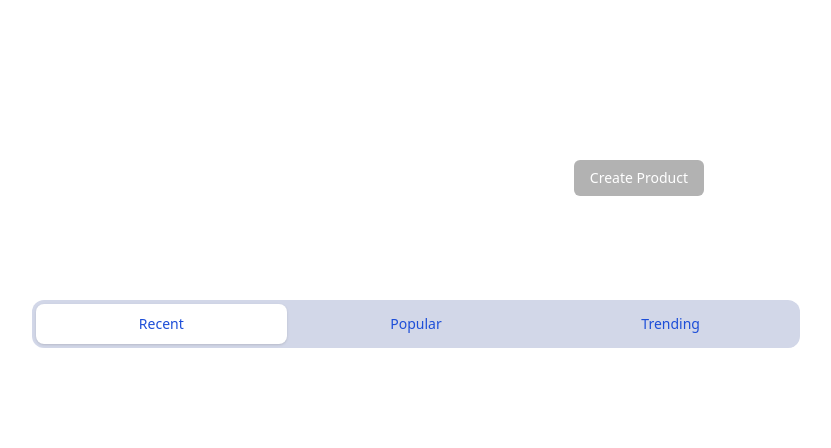
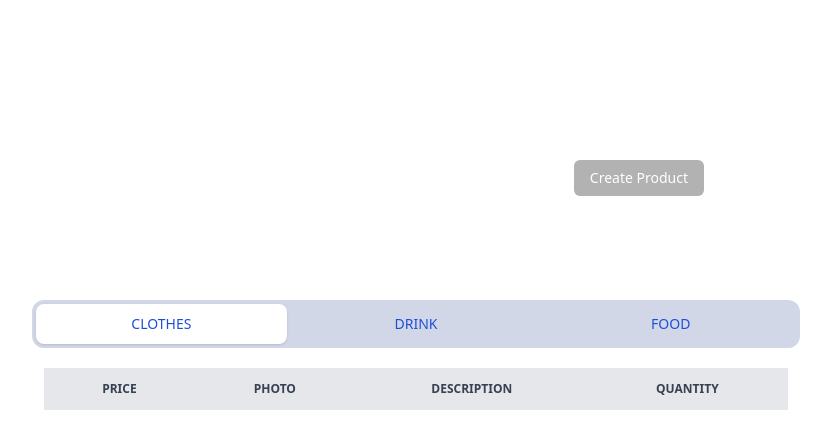
Before and after one commit to sevvalsaygat/product-management-panel-app, a Next.js app: page / in a window 1280 px wide. Shown: the top 448 px of the page, without its empty margins (224-1055 px from the left). Built offline with nearby package versions, Linux system fonts and the light colour scheme.

Commit message:
feat: add product table to tabs

```diff
--- a/components/ProductForm/Clothes.tsx
+++ b/components/ProductForm/Clothes.tsx
@@ -1,4 +1,7 @@
 /* eslint-disable @next/next/no-img-element */
+import { useState } from 'react';
+import Link from 'next/link';
+
 import { useForm } from 'react-hook-form';
 
 import { useProducts } from '@hooks';
@@ -22,6 +25,7 @@ const Clothes = ({}: ClothesPropTypes) => {
     handleSubmit,
     control,
     watch,
+    reset,
     formState: { errors },
   } = useForm<FormTypes>();
 
@@ -37,6 +41,8 @@ const Clothes = ({}: ClothesPropTypes) => {
       quantity: data.quantity,
       type: ProductType.CLOTHES,
     } as ClothesProductType);
+
+    reset();
   };
 
   return (
--- a/components/ProductForm/Drink.tsx
+++ b/components/ProductForm/Drink.tsx
@@ -22,6 +22,7 @@ const Drink = ({}: DrinkPropTypes) => {
     handleSubmit,
     control,
     watch,
+    reset,
     formState: { errors },
   } = useForm<FormTypes>();
 
@@ -37,6 +38,8 @@ const Drink = ({}: DrinkPropTypes) => {
       quantity: data.quantity,
       type: ProductType.DRINK,
     } as DrinkProductType);
+
+    reset();
   };
 
   return (
--- a/components/ProductForm/Food.tsx
+++ b/components/ProductForm/Food.tsx
@@ -22,6 +22,7 @@ const Food = ({}: FoodPropTypes) => {
     handleSubmit,
     control,
     watch,
+    reset,
     formState: { errors },
   } = useForm<FormTypes>();
 
@@ -37,6 +38,8 @@ const Food = ({}: FoodPropTypes) => {
       quantity: data.quantity,
       type: ProductType.FOOD,
     } as FoodProductType);
+
+    reset();
   };
 
   return (
--- a/components/ProductTable/index.tsx
+++ b/components/ProductTable/index.tsx
@@ -1,6 +1,4 @@
 /* eslint-disable @next/next/no-img-element */
-import { useState } from 'react';
-
 import { Tab } from '@headlessui/react';
 
 import { useProducts } from '@hooks';
@@ -20,10 +18,24 @@ const Table = ({}: TablePropTypes) => {
     return products.filter(Boolean).join(' ');
   }
 
-  const [categories] = useState({
-    Recent: [{}],
-    Popular: [{}],
-    Trending: [{}],
+  const categories: {
+    CLOTHES: ClothesProductType[];
+    DRINK: DrinkProductType[];
+    FOOD: FoodProductType[];
+  } = {
+    CLOTHES: [],
+    DRINK: [],
+    FOOD: [],
+  };
+
+  products.forEach((product) => {
+    if (product.type === ProductType.CLOTHES) {
+      categories.CLOTHES.push(product as ClothesProductType);
+    } else if (product.type === ProductType.DRINK) {
+      categories.DRINK.push(product as DrinkProductType);
+    } else if (product.type === ProductType.FOOD) {
+      categories.FOOD.push(product as FoodProductType);
+    }
   });
 
   return (
@@ -47,14 +59,74 @@ const Table = ({}: TablePropTypes) => {
             ))}
           </Tab.List>
           <Tab.Panels className="mt-2">
-            {Object.values(categories).map((posts, idx) => (
+            {Object.values(categories).map((category, idx) => (
               <Tab.Panel
                 key={idx}
                 className={classNames(
                   'rounded-xl bg-white p-3',
                   'ring-white ring-opacity-60 ring-offset-2 ring-offset-blue-400 focus:outline-none focus:ring-2',
                 )}
-              ></Tab.Panel>
+              >
+                <table className="max-w-3xl w-full border">
+                  <thead className="text-xs text-gray-700 bg-gray-200 dark:text-gray-700">
+                    <tr>
+                      {category[0]?.type === ProductType.CLOTHES && (
+                        <>
+                          <th scope="col" className="px-6 py-5">
+                            SIZE
+                          </th>
+                          <th scope="col" className="px-6 py-3">
+                            COLOR
+                          </th>
+                        </>
+                      )}
+                      {category[0]?.type === ProductType.FOOD && (
+                        <>
+                          <th scope="col" className="px-6 py-3">
+                            WEIGHT
+                          </th>
+                          <th scope="col" className="px-6 py-3">
+                            BRAND {/* Eklediğimiz sütun */}
+                          </th>
+                        </>
+                      )}
+                      {category[0]?.type === ProductType.DRINK && (
+                        <>
+                          <th scope="col" className="px-6 py-3">
+                            LITER
+                          </th>
+                          <th scope="col" className="px-6 py-3">
+                            BRAND {/* Eklediğimiz sütun */}
+                          </th>
+                        </>
+                      )}
+                      <th scope="col" className="px-6 py-3">
+                        PRICE
+                      </th>
+                      <th scope="col" className="px-6 py-3">
+                        PHOTO
+                      </th>
+                      <th scope="col" className="px-6 py-3">
+                        DESCRIPTION
+                      </th>
+                      <th scope="col" className="px-6 py-3">
+                        QUANTITY
+                      </th>
+                    </tr>
+                  </thead>
+                  <tbody>
+                    {category.map((product) => {
+                      if (product.type === ProductType.CLOTHES) {
+                        return <ClothesItem key={product.id} product={product as ClothesProductType} />;
+                      }
+                      if (product.type === ProductType.DRINK) {
+                        return <DrinkItem key={product.id} product={product as DrinkProductType} />;
+                      }
+                      return <FoodItem key={product.id} product={product as FoodProductType} />;
+                    })}
+                  </tbody>
+                </table>
+              </Tab.Panel>
             ))}
           </Tab.Panels>
         </Tab.Group>
```
